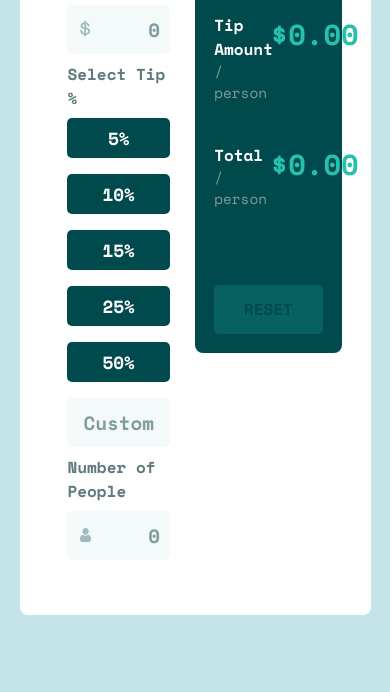
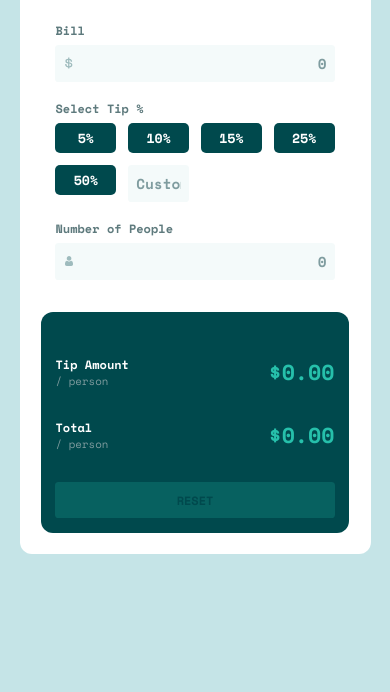
Before and after one commit to mirzaq19/frontendmentor-solution, a plain HTML site: page junior/tip-calculator-app-main/index.html in a window 390 px wide. Shown: the part 152-844 px from the top of the page. Drawn offline with nearby package versions, Linux system fonts and the light colour scheme.

Commit message:
add: front-end(mobile)

```diff
--- a/junior/tip-calculator-app-main/style.css
+++ b/junior/tip-calculator-app-main/style.css
@@ -34,7 +34,7 @@ main {
   max-width: 53rem;
   width: 90%;
   padding: 1.8rem;
-  border-radius: 0.5rem;
+  border-radius: 1rem;
   background-color: var(--neutral-color6);
   justify-content: space-between;
 }
@@ -51,7 +51,7 @@ main {
   min-height: 25rem;
   width: 48%;
   display: flex;
-  border-radius: 0.5rem;
+  border-radius: 1rem;
   flex-direction: column;
   justify-content: space-between;
   padding: 1.2rem;
@@ -218,6 +218,24 @@ main {
   color: var(--neutral-color1);
 }
 
+@media (max-width: 576px) {
+  :root {
+    font-size: 12px;
+  }
+  main {
+    flex-direction: column;
+    margin: 10rem 0;
+  }
+  .wrapper,
+  .wrapper:nth-child(3) {
+    width: 100%;
+    min-height: 0;
+  }
+  .input-section {
+    margin-bottom: 1.5rem;
+  }
+}
+
 /* Chrome, Safari, Edge, Opera */
 input::-webkit-outer-spin-button,
 input::-webkit-inner-spin-button {
```
